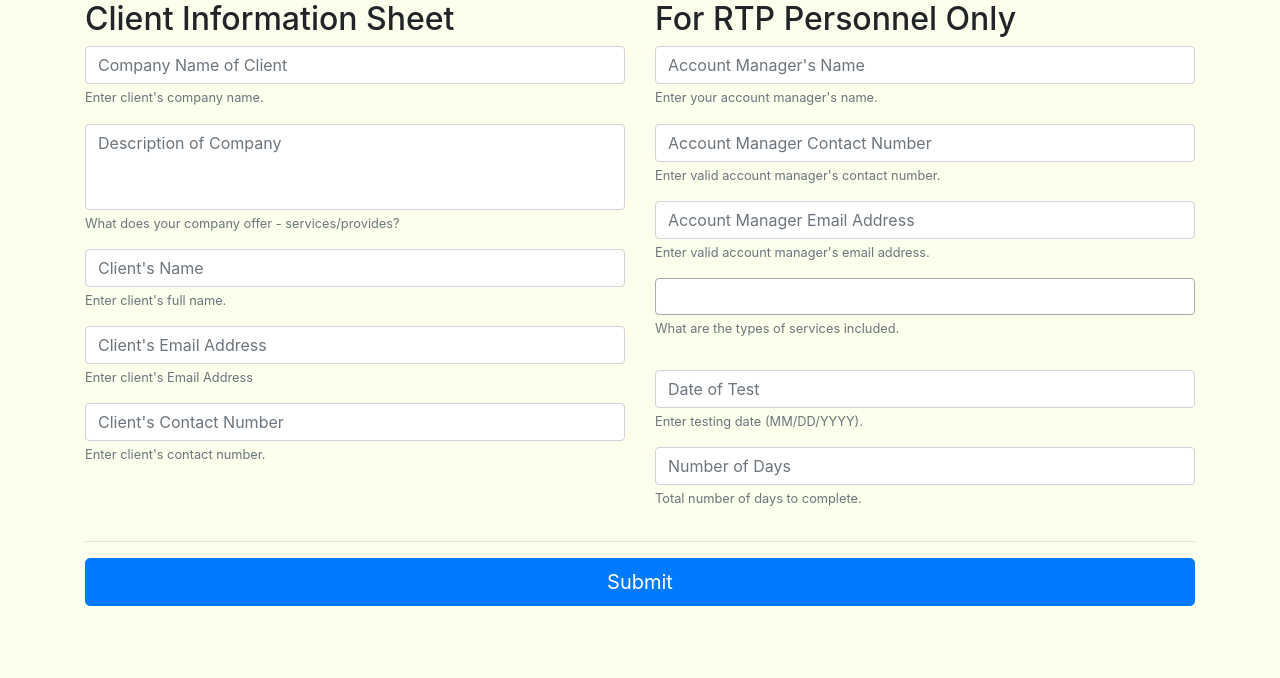
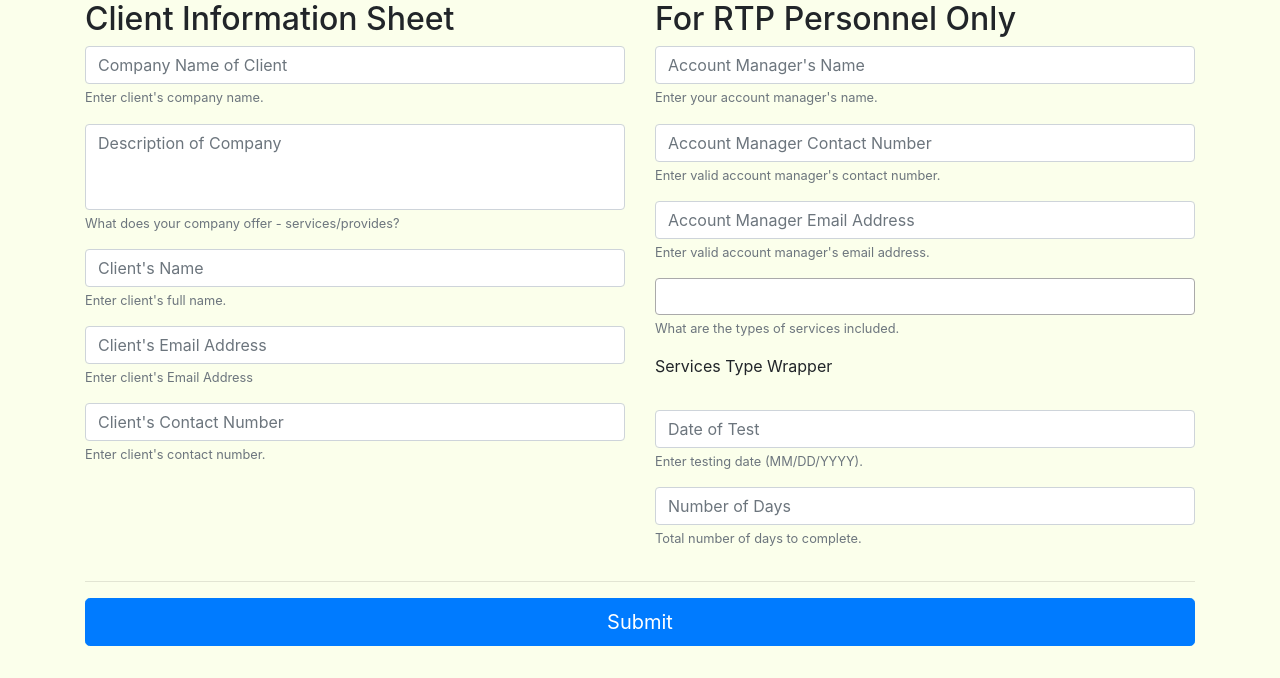
Before and after one commit to cielbleuph/proposal-gentool, a PHP site: page / in a window 1280 px wide. Shown: the part 122-800 px from the top of the page. Run offline with PHP 8.4, Linux system fonts and the light colour scheme; some libraries are stand-ins or nearby versions.

Commit message:
add services-type wrapper element.

```diff
--- a/index.php
+++ b/index.php
@@ -33,6 +33,9 @@
             width: 100%;
         }
 
+        #service-type-container{
+            /* display: none; */
+        }
 
     </style>
   </head>
@@ -144,6 +147,12 @@
                                 <!-- Infrastructure Penetration Test / Phishing Simulation / Vulnerability Scanning / Cyber Threat Intelligence -->
 
                             </div>
+                            <div class="form-group service-type-container" id="service-type-container">
+                                <p>Services Type Wrapper</p>
+                                <div class="services-type-wrapper" id="services-type-wrapper">
+
+                                </div>
+                            </div>
                         </div>
 
                         <div class="col-xs-12 col-lg-12">
```
